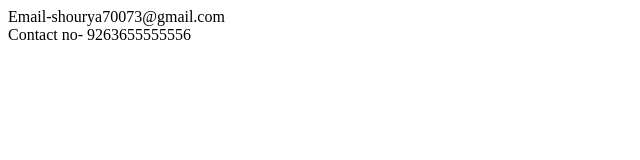
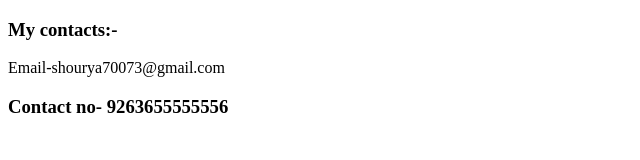
Before and after one commit to shourya-dev/Personal-site, a plain HTML site: page contact.html in a window 1280 px wide. Shown: the whole page, without its empty margins (0-640 px from the left). Drawn offline with Linux system fonts and the light colour scheme.

Commit message:
Update contact.html

```diff
--- a/contact.html
+++ b/contact.html
@@ -2,12 +2,14 @@
 <html lang="en" dir="ltr">
   <head>
     <meta charset="utf-8">
+    <link rel="stylesheet" href="css/styles.css">
     <title>Contact Details</title>
   </head>
   <body>
+    <h3>My contacts:- </h3>
     Email-shourya70073@gmail.com
     <br>
-    Contact no- 9263655555556
+    <h3>Contact no- 9263655555556</h3>
 
 
 
```
